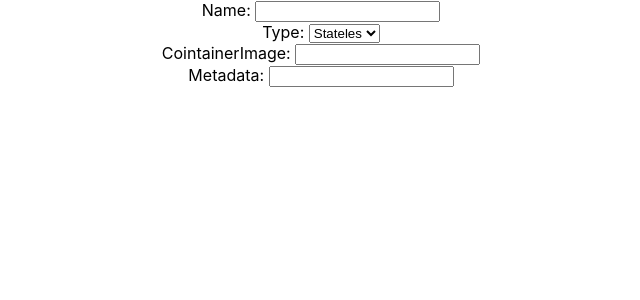
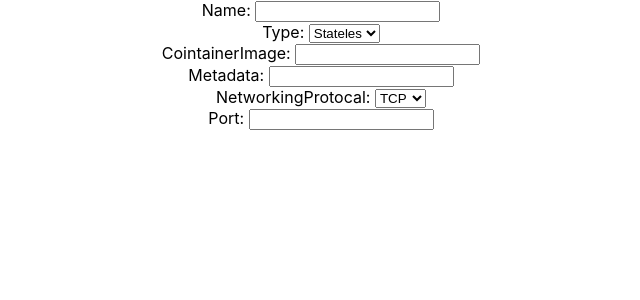
Before and after one commit to vgantam/konduktorfrontend, a React (Create React App) app: page / in a window 1280 px wide. Shown: the top 300 px of the page, without its empty margins (319-959 px from the left). Built offline with nearby package versions, Linux system fonts and the light colour scheme.

Commit message:
third commit for networking and port

```diff
--- a/src/components/Konduktor.js
+++ b/src/components/Konduktor.js
@@ -9,7 +9,9 @@ import React, { Component } from 'react'
              name: '',
              type: '',
              cointainerimage: '',
-             metadata: ''
+             metadata: '',
+             networkingprotocal:'',
+             portnumber:''
          }
      }
      handleNamechange = (event) => {
@@ -33,6 +35,17 @@ import React, { Component } from 'react'
         }
 
         )
+    }
+    handleProtocalChange = (event) =>{
+        this.setState({
+            networkingprotocal:event.target.value
+
+        })
+    }
+    handlePortNumberchange = (event) => {
+        this.setState({
+            portnumber: event.target.value
+        })
     }
 
     render() {
@@ -65,6 +78,20 @@ import React, { Component } from 'react'
                 value={this.state.metadata}
                 onChange={this.handlemetadatachange}
                 />
+            <div>
+                <label>NetworkingProtocal: </label>
+                <select value={this.state.networkingprotocal} onChange={this.handleProtocalChange}>
+                    <option value= "tcp">TCP  </option>
+                    <option  value= "udp">UDP </option>
+                </select>
+            </div>
+            <div>
+                <label>Port: </label>
+                <input type='text'
+                value={this.state.portnumber}
+                onChange={this.handlePortNumberchange}
+                />
+            </div>
             </div>
             </form>
         )
```
